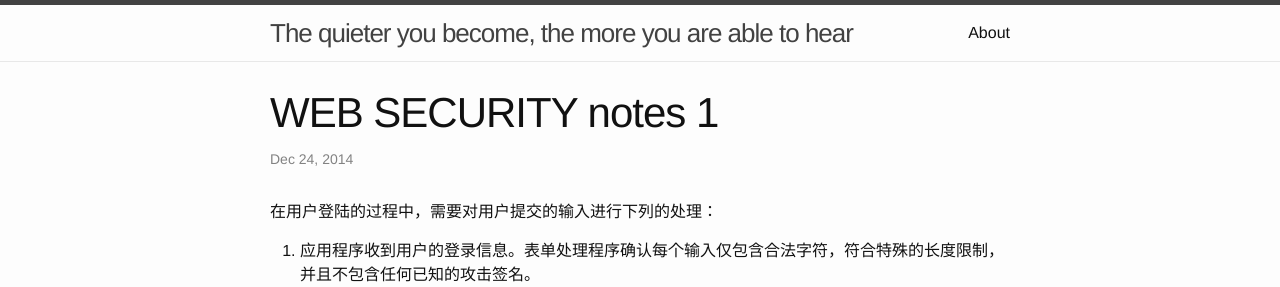
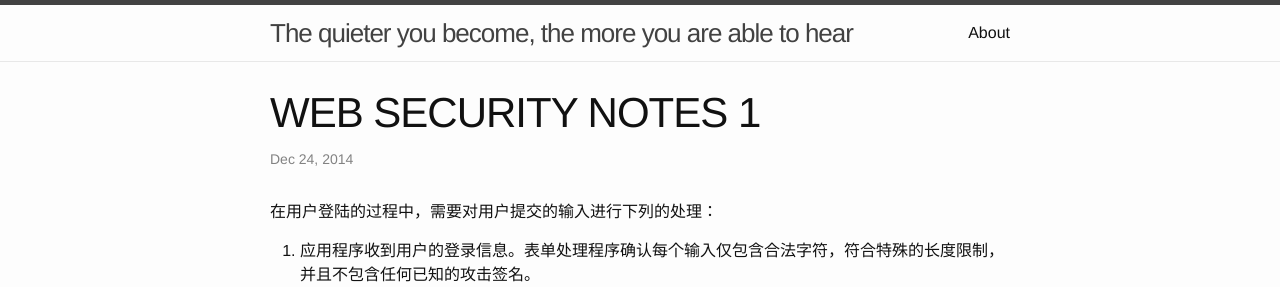
Before and after one commit to chinazoujy/chinazoujy.github.io, a Jekyll site: the page built from _posts/2014-12-24-sql-injection-笔记.md, in a window 1280 px wide. Shown: the top 287 px of the page. Built offline with Jekyll 4.4.1, drawn with Linux system fonts in a browser that asks for light colours.

```diff
--- a/_posts/2014-12-24-sql-injection-笔记.md
+++ b/_posts/2014-12-24-sql-injection-笔记.md
@@ -1,6 +1,6 @@
 ---
 layout: post
-title: "WEB SECURITY notes 1"
+title: "WEB SECURITY NOTES 1"
 data: 2014-12-24
 categories: web SQL
 tag: web security
```
